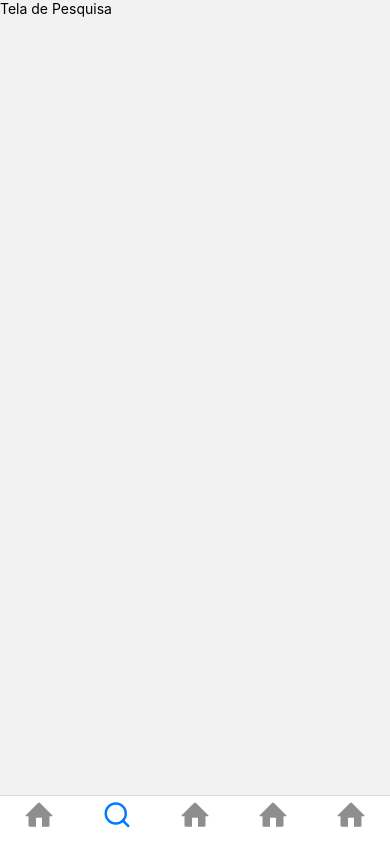
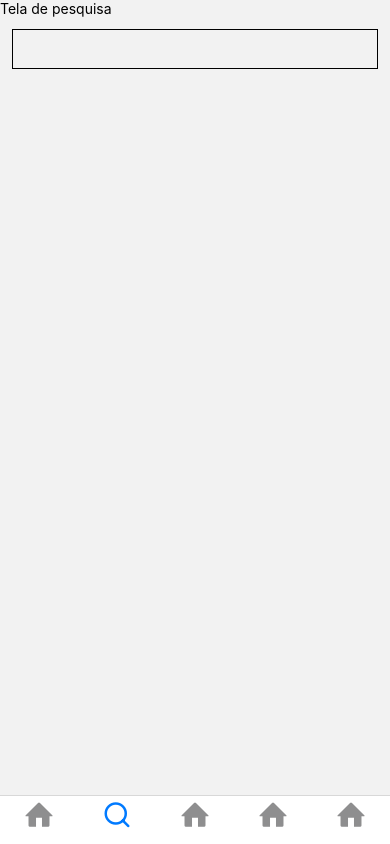
Before and after one commit to joaovitorgraf/Desenvolvimento-Mobile, a React Native app in the folder instagram-app/: screen /Search in a window 390 px wide. Built offline with nearby package versions, Linux system fonts and the light colour scheme.

Commit message:
criando caixa de pesquisa

```diff
--- a/instagram-app/screens/SearchScreen.js
+++ b/instagram-app/screens/SearchScreen.js
@@ -1,5 +1,18 @@
-import { Text } from "react-native";
+import { useEffect, useState } from "react";
+import { Text, TextInput } from "react-native";
 
 export default function SearchScreen() {
-  return <Text>Tela de Pesquisa</Text>;
+  const { searchText, setSearchText } = useState("");
+
+  useEffect(() => {
+    console.log(searchText);
+  }, [searchText]);
+
+  return (
+    <>
+      <Text>Tela de pesquisa</Text>
+      <TextInput style={{ height: 40, margin: 12, borderWidth: 1, padding: 10 }} value={searchText} onChangeText={setSearchText} />
+      <Text>{searchText}</Text>
+    </>
+  );
 }
```
